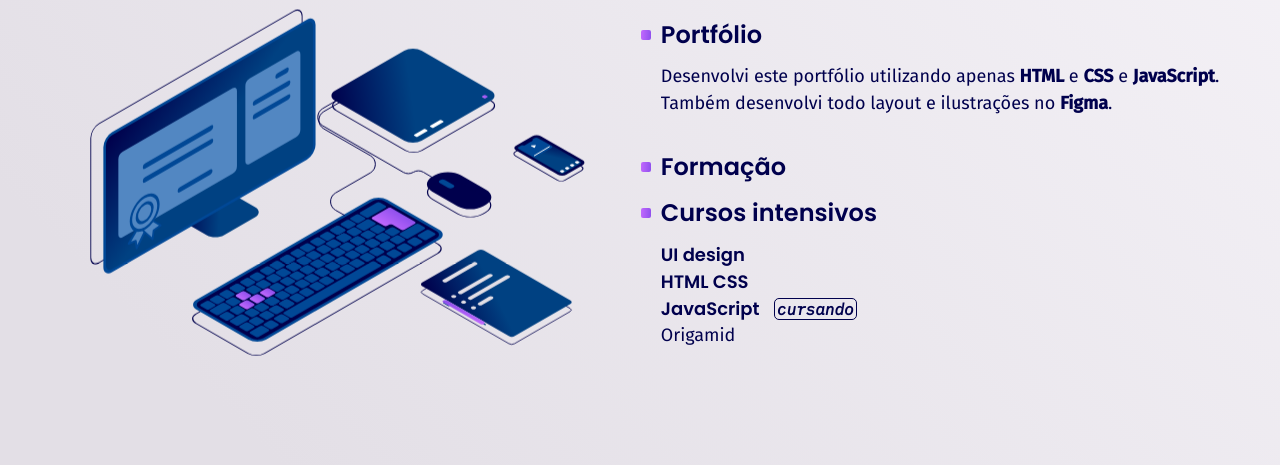
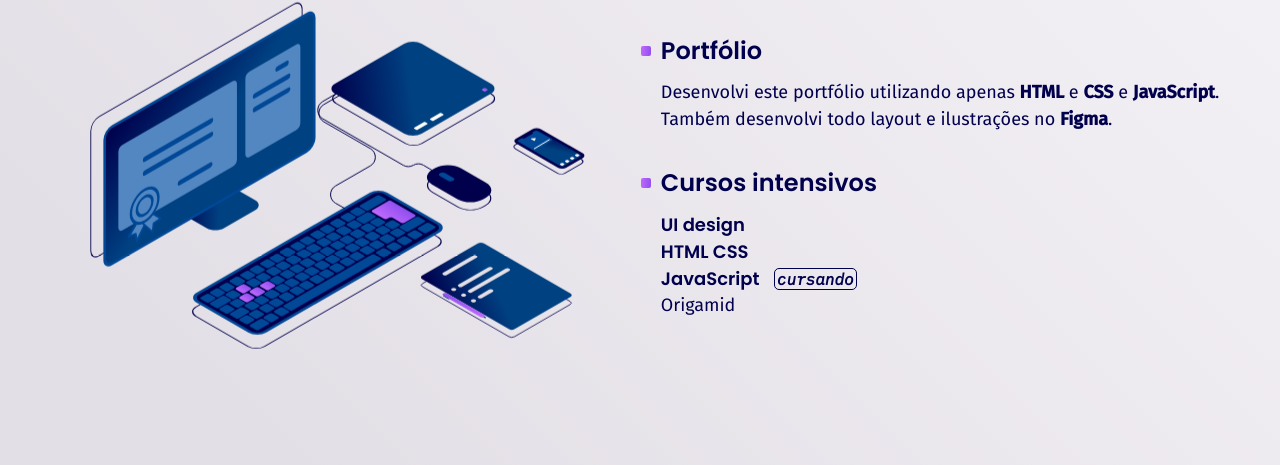
Before and after one commit to marcosramoss/marcosramoss, a plain HTML site: page index.html in a window 1280 px wide. Shown: the part 1497-1962 px from the top of the page. Drawn offline with Linux system fonts and the light colour scheme; files whose address does not match are found by name.

Commit message:
nada de mais

```diff
--- a/index.html
+++ b/index.html
@@ -120,10 +120,6 @@
         <p class="font-2-s cor-texto">Desenvolvi este portfólio utilizando apenas <strong>HTML</strong> e
           <strong>CSS</strong> e <strong>JavaScript</strong>.<br>Também desenvolvi
           todo layout e ilustrações no <strong>Figma</strong>.</p>
-        <h3 class="font-1-m cor-texto">Formação</h3>
-        <!-- <span class="font-2-s cor-texto">cursando</span>
-        <h4 class="font-1-s cor-texto">Análise e Desenvolvimento<br> de Sistemas</h4>
-        <p class="font-2-s cor-texto">Universidade Anhanguera </p> -->
         <h3 class="font-1-m cor-texto">Cursos intensivos</h3>
         <h4 class="font-1-s cor-texto">UI design</h4>
         <h4 class="font-1-s cor-texto">HTML CSS</h4>
```
